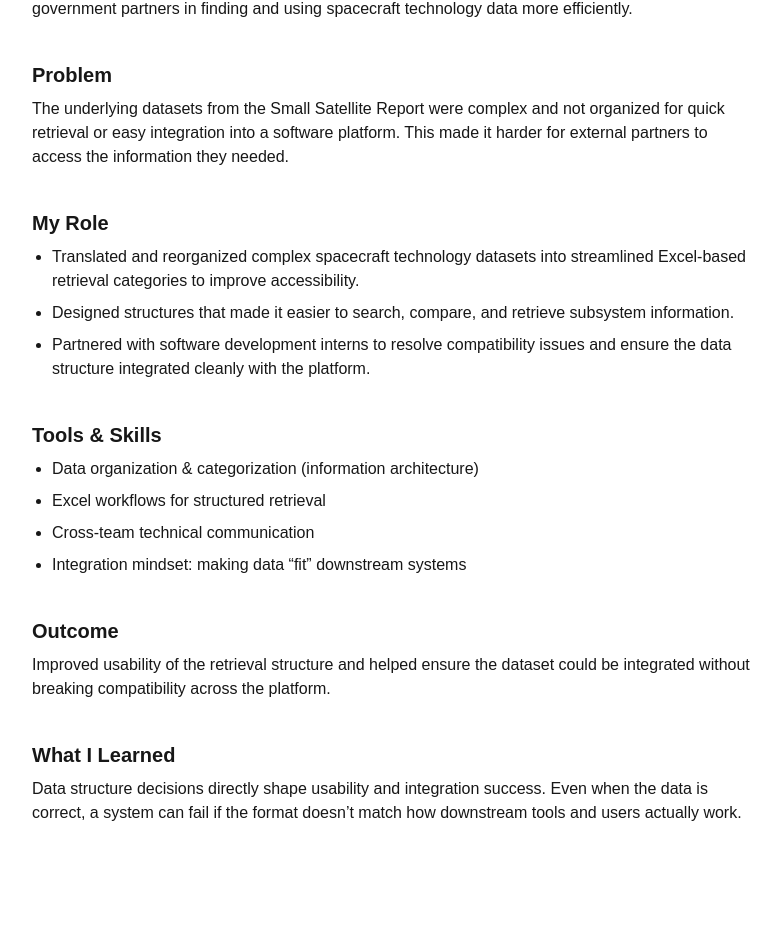
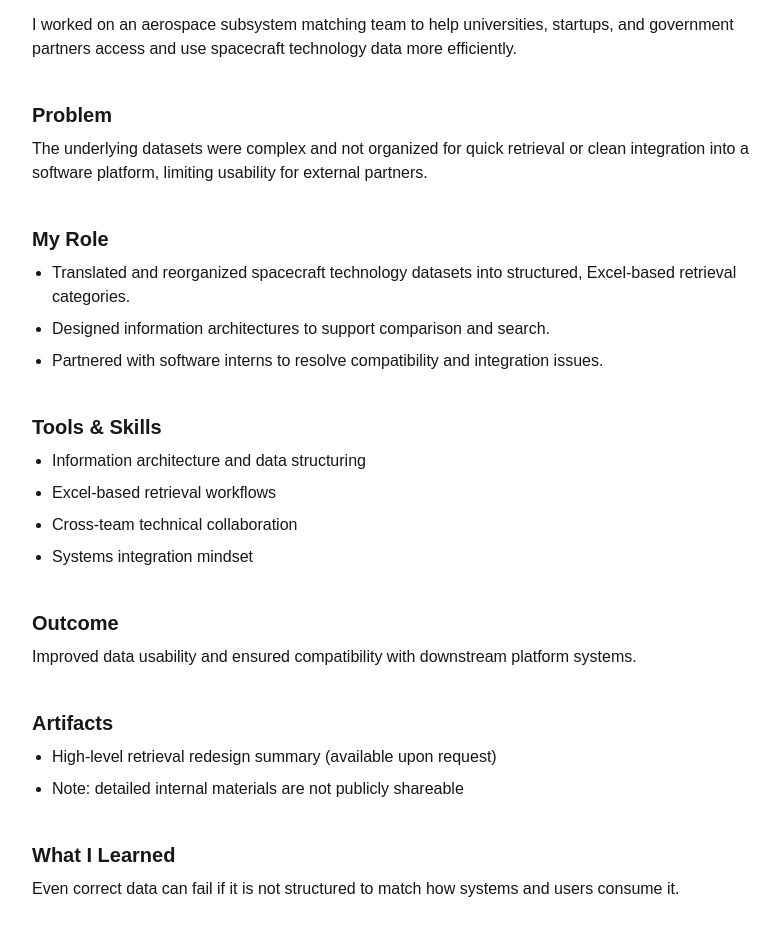
Before and after one commit to nickc32849/personal_website, a Next.js app: page /projects/nasa in a window 1280 px wide. Shown: the part 406-1342 px from the top of the page, without its empty margins (248-1029 px from the left). Before the commit the page ends 1279 px from the top, so only its background shows below. Built offline with nearby package versions, Linux system fonts and the light colour scheme.

Commit message:
Add reusable BackLink component for project pages

```diff
--- /dev/null
+++ b/app/components/BackLink.tsx
@@ -0,0 +1,16 @@
+import Link from "next/link";
+
+type BackLinkProps = {
+  href: string;
+  label: string;
+};
+
+export default function BackLink({ href, label }: BackLinkProps) {
+  return (
+    <div>
+      <Link href={href} className="text-sm underline">
+        {label}
+      </Link>
+    </div>
+  );
+}
--- a/app/projects/homebase/page.tsx
+++ b/app/projects/homebase/page.tsx
@@ -1,82 +1,80 @@
 import ProjectLayout from "@/app/components/ProjectLayout";
 import Section from "@/app/components/Section";
+import BackLink from "@/app/components/BackLink";
 
 export default function HomeBaseProjectPage() {
   return (
     <ProjectLayout
       title="HomeBase: Full-Stack Roommate Coordination App"
-      subtitle="Forge Software Product Lab — a full-stack app that centralizes chores, bills, shared calendars, and shopping lists for roommate groups."
+      subtitle="Forge Software Product Lab — a full-stack app for coordinating chores, bills, calendars, and shared shopping."
       tags={["React", "Next.js", "FastAPI", "PostgreSQL", "Docker", "JWT"]}
     >
+      <BackLink href="/projects" label="← Back to Projects" />
+
       <Section title="Context">
         <p>
           I worked on an 8-person team in Northeastern’s Forge Software Product Lab to
-          design and build a user-tested product with real feature requirements and
-          iterative development cycles.
+          design and build a real, user-tested product through iterative development.
         </p>
       </Section>
 
       <Section title="Problem">
         <p>
-          Roommate coordination usually happens across scattered tools (texts, notes,
-          Venmo, calendars), which makes it easy to miss chores, forget payments, or
-          lose track of who is responsible for what.
+          Roommate coordination is often fragmented across texts, calendars, and
+          payment apps, making responsibilities easy to miss.
         </p>
       </Section>
 
       <Section title="My Role">
         <ul className="list-disc space-y-2 pl-5">
-          <li>Built frontend pages using React and Next.js.</li>
+          <li>Developed frontend pages using React and Next.js.</li>
           <li>
-            Implemented backend API endpoints using Python and FastAPI, with Pydantic
-            validation.
+            Implemented backend API endpoints with Python and FastAPI, using Pydantic
+            for validation.
           </li>
-          <li>Integrated PostgreSQL for persistent storage.</li>
+          <li>Integrated PostgreSQL for persistent data storage.</li>
+          <li>Used Docker and JWT authentication.</li>
           <li>
-            Worked with Docker for local development consistency and JWT for
-            authentication.
-          </li>
-          <li>
-            Collaborated through Jira and GitHub, participating in design reviews and
-            iterative development.
+            Collaborated via Jira and GitHub with regular design reviews.
           </li>
         </ul>
       </Section>
 
-      <Section title="System Design (High Level)">
+      <Section title="System Design">
         <ul className="list-disc space-y-2 pl-5">
           <li>
-            <span className="font-medium">Frontend:</span> Next.js UI pages for chores,
-            bills, calendars, and lists.
+            <strong>Frontend:</strong> Next.js pages for user interaction
           </li>
           <li>
-            <span className="font-medium">Backend:</span> FastAPI service exposing
-            endpoints for CRUD operations.
+            <strong>Backend:</strong> FastAPI services for CRUD operations
           </li>
           <li>
-            <span className="font-medium">Database:</span> PostgreSQL storing users,
-            groups, and shared items.
+            <strong>Database:</strong> PostgreSQL relational storage
           </li>
           <li>
-            <span className="font-medium">Auth:</span> JWT-based authentication to keep
-            user/group data secure.
+            <strong>Auth:</strong> JWT-based user authentication
           </li>
         </ul>
       </Section>
 
       <Section title="Outcome">
         <p>
-          Delivered user-facing features as part of an iterative development process,
-          contributing to a centralized platform that supports real-time coordination
-          across roommate groups.
+          Delivered functional features as part of a cohesive system supporting
+          real-time roommate coordination.
         </p>
+      </Section>
+
+      <Section title="Artifacts">
+        <ul className="list-disc space-y-2 pl-5">
+          <li>Private team repository (available upon request)</li>
+          <li>Architecture overview included above</li>
+        </ul>
       </Section>
 
       <Section title="What I Learned">
         <p>
-          Building full-stack systems taught me how frontend, backend, and database
-          layers interact — and how small interface decisions (data shape, validation,
-          auth) affect reliability across the entire product.
+          Interface decisions between frontend, backend, and data layers determine
+          system reliability.
         </p>
       </Section>
     </ProjectLayout>
--- a/app/projects/nasa/page.tsx
+++ b/app/projects/nasa/page.tsx
@@ -1,68 +1,80 @@
 import ProjectLayout from "@/app/components/ProjectLayout";
 import Section from "@/app/components/Section";
+import BackLink from "@/app/components/BackLink";
 
 export default function NasaProjectPage() {
   return (
     <ProjectLayout
       title="NASA Small Satellite Subsystem Matching Platform"
-      subtitle="Internship project supporting access to data from NASA’s annual State-of-the-Art Small Satellite Report."
-      tags={["Data structuring", "Platform integration", "Collaboration", "Retrieval design"]}
+      subtitle="Internship work supporting access to data from NASA’s annual State-of-the-Art Small Satellite Report."
+      tags={[
+        "Data structuring",
+        "Integration",
+        "Information architecture",
+        "Collaboration",
+      ]}
     >
+      <BackLink href="/projects" label="← Back to Projects" />
+
       <Section title="Context">
         <p>
-          I worked on an aerospace subsystem matching team to support universities,
-          startups, and government partners in finding and using spacecraft technology
-          data more efficiently.
+          I worked on an aerospace subsystem matching team to help universities,
+          startups, and government partners access and use spacecraft technology data
+          more efficiently.
         </p>
       </Section>
 
       <Section title="Problem">
         <p>
-          The underlying datasets from the Small Satellite Report were complex and not
-          organized for quick retrieval or easy integration into a software platform.
-          This made it harder for external partners to access the information they
-          needed.
+          The underlying datasets were complex and not organized for quick retrieval
+          or clean integration into a software platform, limiting usability for
+          external partners.
         </p>
       </Section>
 
       <Section title="My Role">
         <ul className="list-disc space-y-2 pl-5">
           <li>
-            Translated and reorganized complex spacecraft technology datasets into
-            streamlined Excel-based retrieval categories to improve accessibility.
+            Translated and reorganized spacecraft technology datasets into structured,
+            Excel-based retrieval categories.
           </li>
           <li>
-            Designed structures that made it easier to search, compare, and retrieve
-            subsystem information.
+            Designed information architectures to support comparison and search.
           </li>
           <li>
-            Partnered with software development interns to resolve compatibility issues
-            and ensure the data structure integrated cleanly with the platform.
+            Partnered with software interns to resolve compatibility and integration
+            issues.
           </li>
         </ul>
       </Section>
 
       <Section title="Tools & Skills">
         <ul className="list-disc space-y-2 pl-5">
-          <li>Data organization & categorization (information architecture)</li>
-          <li>Excel workflows for structured retrieval</li>
-          <li>Cross-team technical communication</li>
-          <li>Integration mindset: making data “fit” downstream systems</li>
+          <li>Information architecture and data structuring</li>
+          <li>Excel-based retrieval workflows</li>
+          <li>Cross-team technical collaboration</li>
+          <li>Systems integration mindset</li>
         </ul>
       </Section>
 
       <Section title="Outcome">
         <p>
-          Improved usability of the retrieval structure and helped ensure the dataset
-          could be integrated without breaking compatibility across the platform.
+          Improved data usability and ensured compatibility with downstream platform
+          systems.
         </p>
+      </Section>
+
+      <Section title="Artifacts">
+        <ul className="list-disc space-y-2 pl-5">
+          <li>High-level retrieval redesign summary (available upon request)</li>
+          <li>Note: detailed internal materials are not publicly shareable</li>
+        </ul>
       </Section>
 
       <Section title="What I Learned">
         <p>
-          Data structure decisions directly shape usability and integration success.
-          Even when the data is correct, a system can fail if the format doesn’t match
-          how downstream tools and users actually work.
+          Even correct data can fail if it is not structured to match how systems and
+          users consume it.
         </p>
       </Section>
     </ProjectLayout>
--- a/app/projects/page.tsx
+++ b/app/projects/page.tsx
@@ -32,7 +32,7 @@ export default function ProjectsPage() {
             HomeBase: Full-Stack Roommate Coordination App
           </h2>
           <p className="text-sm">
-            Built frontend + backend features with Next.js, FastAPI, PostgreSQL, Docker,
+            Built features across the stack with Next.js, FastAPI, PostgreSQL, Docker,
             and JWT authentication.
           </p>
         </Link>
@@ -45,8 +45,8 @@ export default function ProjectsPage() {
             Trade Wars, Emissions, and Global Data Analysis
           </h2>
           <p className="text-sm">
-            Research assistant work using cross-country datasets, DiD concepts, and
-            GVAR-related data preparation.
+            Research assistant work using cross-country datasets, difference-in-differences,
+            and GVAR-related data preparation.
           </p>
         </Link>
       </div>
--- a/app/projects/trade-emissions/page.tsx
+++ b/app/projects/trade-emissions/page.tsx
@@ -1,66 +1,70 @@
-import Link from "next/link";
 import ProjectLayout from "@/app/components/ProjectLayout";
 import Section from "@/app/components/Section";
+import BackLink from "@/app/components/BackLink";
 
 export default function TradeEmissionsProjectPage() {
   return (
     <ProjectLayout
       title="Trade Wars, Emissions, and Global Data Analysis"
       subtitle="Research Assistant — Northeastern University London (Economics Department)"
-      tags={["Data analysis", "Econometrics", "DiD", "GVAR", "Data organization"]}
+      tags={[
+        "Data analysis",
+        "Econometrics",
+        "Difference-in-differences",
+        "GVAR",
+        "Data cleaning",
+      ]}
     >
-      {/* Nice UX: a simple “back” link */}
-      <div>
-        <Link href="/projects" className="text-sm underline">
-          ← Back to Projects
-        </Link>
-      </div>
+      <BackLink href="/projects" label="← Back to Projects" />
 
       <Section title="Context">
         <p>
           I assisted research examining how U.S.-initiated trade wars affected global
-          trade patterns and environmental outcomes, using cross-country datasets and
-          empirical methods.
+          trade patterns and environmental outcomes using cross-country datasets.
         </p>
       </Section>
 
       <Section title="Problem">
         <p>
-          The analysis required structuring messy real-world datasets and using methods
-          designed to isolate policy-driven effects from broader global trends.
+          Real-world economic data is messy and confounded, requiring careful structure
+          and assumptions to isolate causal effects.
         </p>
       </Section>
 
       <Section title="My Role">
         <ul className="list-disc space-y-2 pl-5">
           <li>
-            Collected and organized emissions data, trade distances, and environmental
-            regulations to evaluate cross-country impacts.
+            Collected and organized emissions, trade distance, and regulatory datasets.
           </li>
           <li>
-            Contributed to econometric modeling support, including difference-in-differences
-            (DiD), and assisted a literature review on carbon leakage and the Pollution Haven
-            Hypothesis.
+            Supported econometric modeling, including difference-in-differences
+            analysis.
           </li>
           <li>
-            Compiled and organized financial data for Global Vector Autoregression (GVAR)
-            analysis workflows.
+            Compiled financial data for Global Vector Autoregression (GVAR) workflows.
           </li>
         </ul>
       </Section>
 
       <Section title="Tools & Skills">
         <ul className="list-disc space-y-2 pl-5">
-          <li>Data cleaning and structure design for analysis</li>
-          <li>Quantitative reasoning and causal inference concepts</li>
-          <li>Documentation and reproducible research habits</li>
+          <li>Data cleaning and structuring</li>
+          <li>Quantitative reasoning and causal inference</li>
+          <li>Reproducible research practices</li>
+        </ul>
+      </Section>
+
+      <Section title="Artifacts">
+        <ul className="list-disc space-y-2 pl-5">
+          <li>Method summaries (DiD and GVAR)</li>
+          <li>Research notes available upon request</li>
         </ul>
       </Section>
 
       <Section title="What I Learned">
         <p>
-          Real outcomes depend heavily on correct assumptions and clean interfaces between
-          data, models, and interpretation — the same mindset I apply to engineering systems.
+          Reliable conclusions require clean interfaces between data, models, and
+          interpretation — just like engineering systems.
         </p>
       </Section>
     </ProjectLayout>
```
